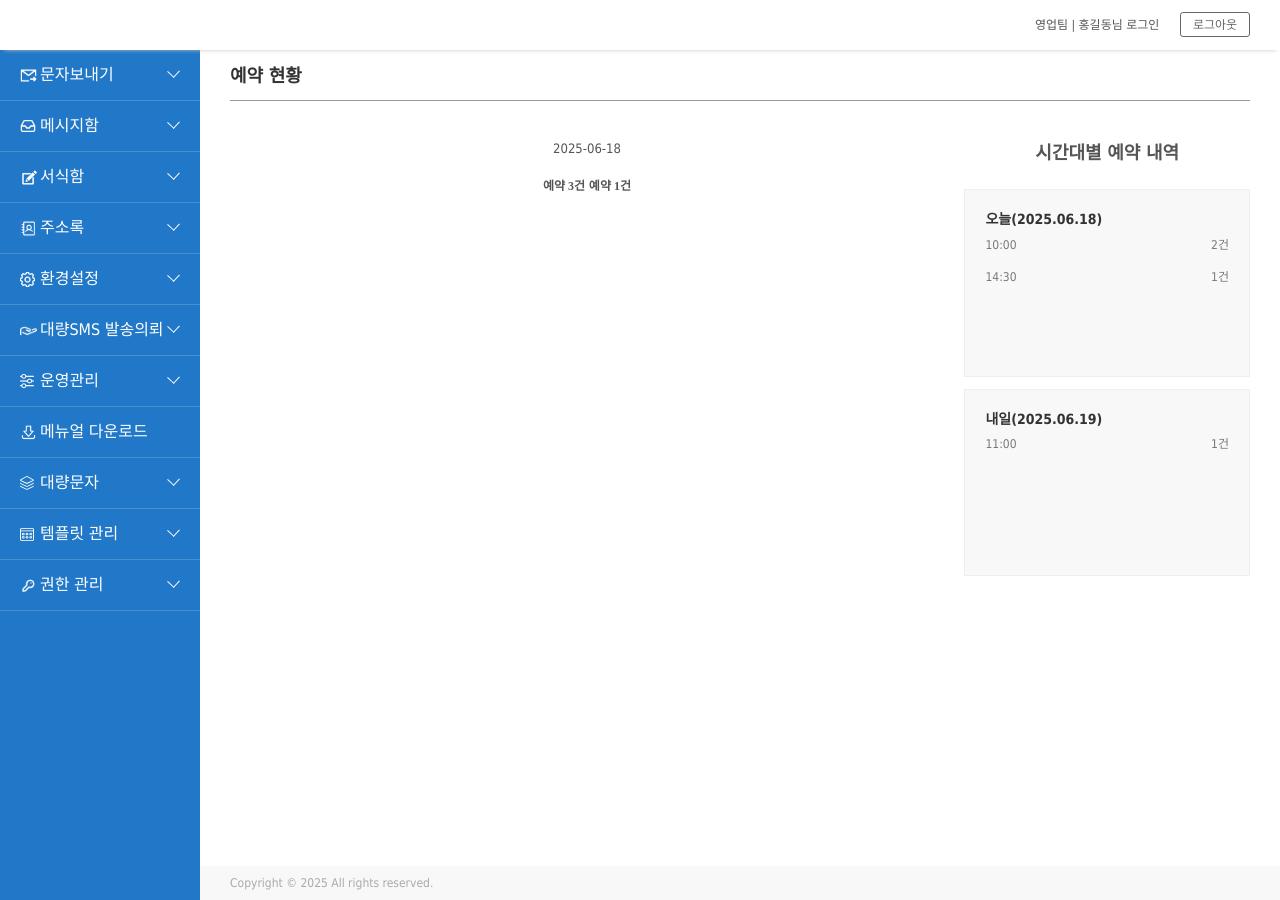
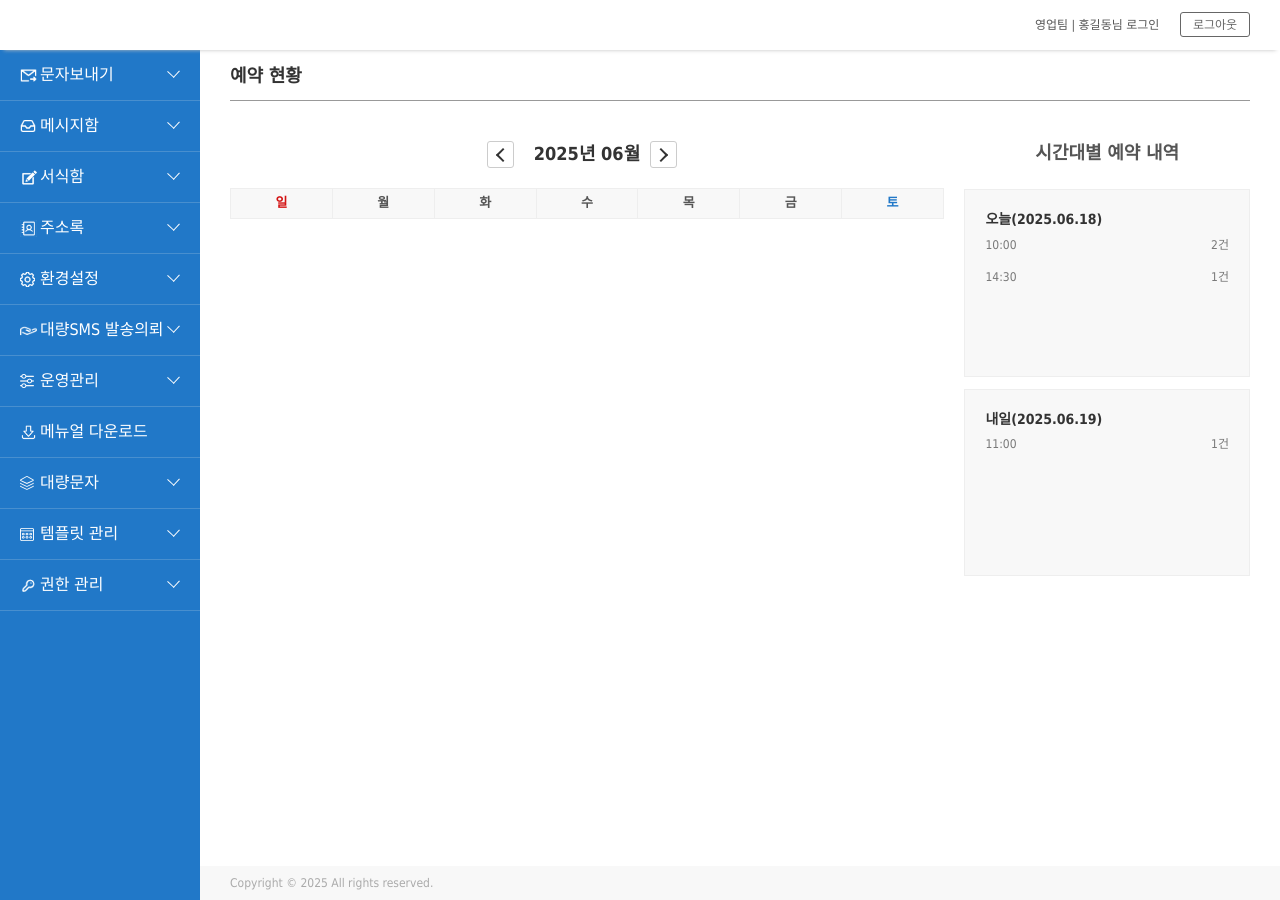
Before and after one commit to jkarvis91/umspages, a Jekyll site: the page built from pages/reservationStatus-list.html, in a window 1280 px wide. Built offline with Jekyll 4.4.1, drawn with Linux system fonts in a browser that asks for light colours; some web fonts are replaced.

Commit message:
Update reservationStatus-list.html

```diff
--- a/pages/reservationStatus-list.html
+++ b/pages/reservationStatus-list.html
@@ -11,17 +11,35 @@ layout: layout
 
 <!-- begin table -->
 <div class="row mrg-top-20">
+  <!-- 왼쪽: 달력 -->
   <div class="width-70 pull-left">
     <div class="calendar-inner-table" id="monCalendar">
-            <div class="calendar-day">
-                <div class="date">2025-06-18</div>
-                <div class="calendar_cnt" data-calendar-id="20250618/3">예약 3건</div>
-                <div class="calendar_cnt" data-calendar-id="20250619/1">예약 1건</div>
+      <div class="hd">
+        <a href="javascript:void(0)" class="btn-prev-month" onclick="moveMonth('prev')"></a>
+        <span class="calYear">2025</span>년
+        <span class="calMonth">06</span>월
+        <a href="javascript:void(0)" class="btn-next-month" onclick="moveMonth('next')"></a>
+      </div>
+      <div class="calendar-inner-table">
+        <table cellpadding="0" cellspacing="0" border="0">
+          <thead>
+            <tr>
+              <th>일</th><th>월</th><th>화</th><th>수</th><th>목</th><th>금</th><th>토</th>
+            </tr>
+          </thead>
+          <tbody>
+            <!-- 날짜 셀들... -->
+            <!-- 생략: 위에 제공하신 셀 그대로 유지 -->
+          </tbody>
+        </table>
       </div>
     </div>
   </div>
+
+  <!-- 오른쪽: 시간대별 예약 -->
   <div class="width-28 pull-right" id="hourly_reservation_list">
     <h2 class="hour-reservation-title">시간대별 예약 내역</h2>
+
     <div class="hour-reservation-area">
       <h3>오늘(2025.06.18)</h3>
       <div class="hour-reservation-box">
@@ -29,6 +47,7 @@ layout: layout
         <div><p>14:30</p><p>1건</p></div>
       </div>
     </div>
+
     <div class="hour-reservation-area">
       <h3>내일(2025.06.19)</h3>
       <div class="hour-reservation-box">
```
Lines whose indentation alone changed are shown as unchanged.
